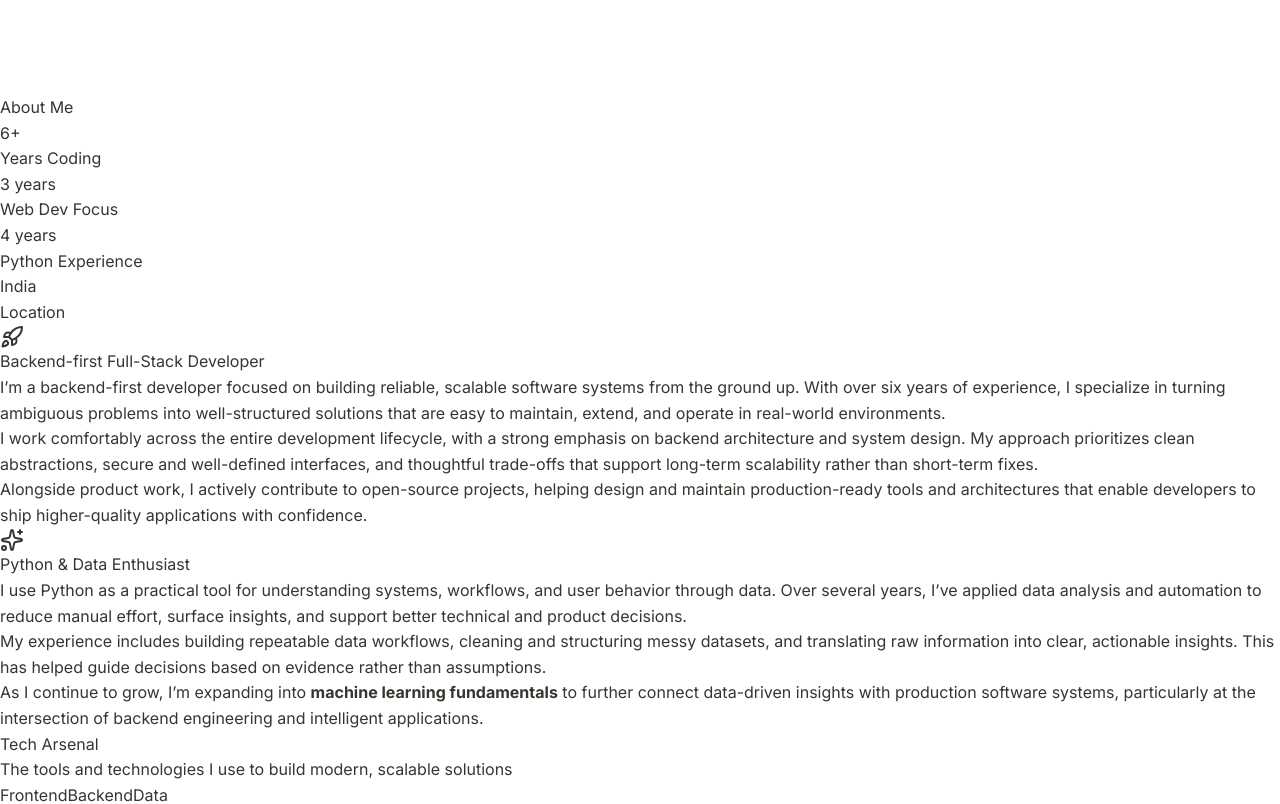
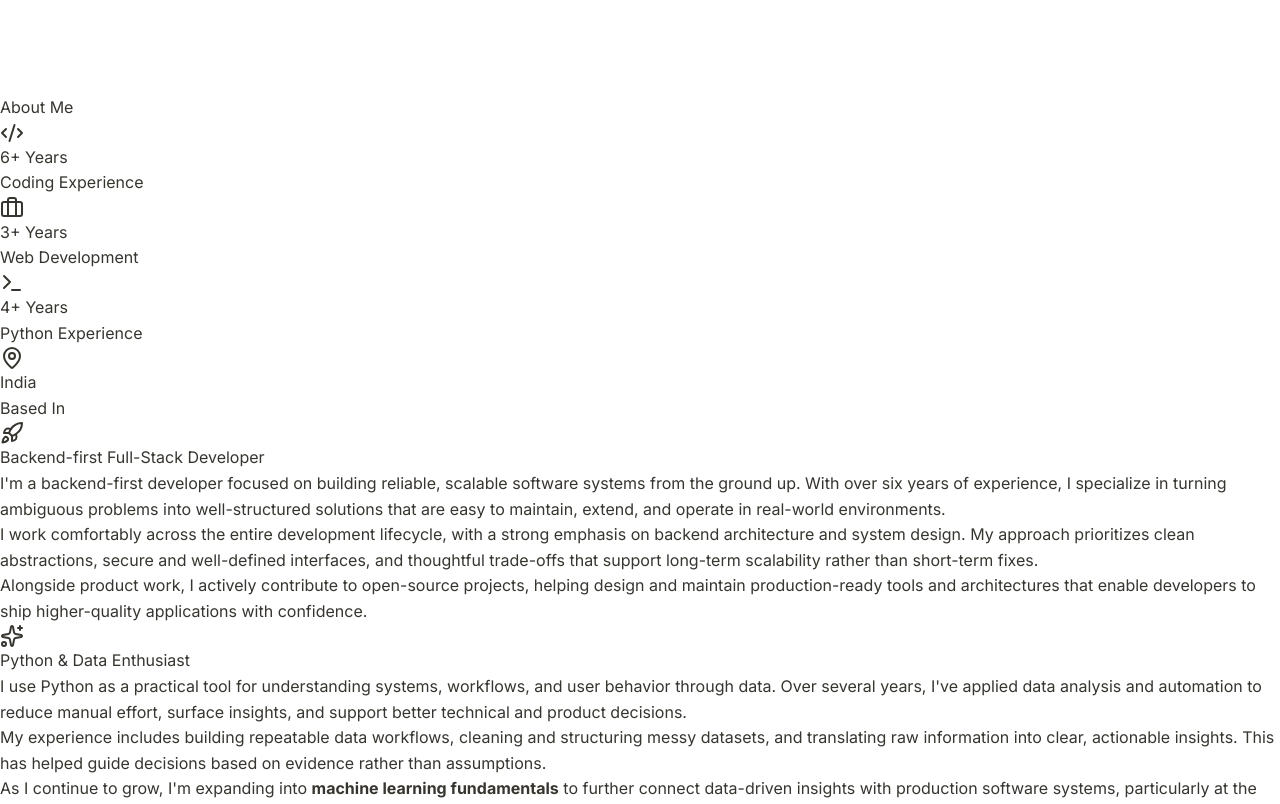
Before and after one commit to GitCoder052023/Portfolio, a Next.js app: page / in a window 1280 px wide. Shown: the part 1409-2213 px from the top of the page. Built offline with nearby package versions, Linux system fonts and the light colour scheme.

Commit message:
feat: Update About component layout and enhance stats section with icons and improved descriptions

```diff
--- a/app/components/About.tsx
+++ b/app/components/About.tsx
@@ -26,20 +26,37 @@ export default function About() {
             About Me
           </h2>
 
-          <div className="grid md:grid-cols-4 gap-6 mb-16">
+          <div className="grid grid-cols-2 md:grid-cols-4 gap-6 mb-16">
             {ABOUT_STATS.map((stat, index) => {
+              const Icon = stat.icon;
               return (
                 <motion.div
                   key={stat.label}
                   initial={{ opacity: 0, y: 20 }}
                   animate={isInView ? { opacity: 1, y: 0 } : { opacity: 0, y: 20 }}
                   transition={{ duration: 0.5, delay: index * 0.1 }}
-                  className="bg-white p-6 rounded-xl border border-[#e9e9e7] hover:border-[#d4d4d1] transition-colors"
+                  className="group relative"
                 >
-                  <div className="text-3xl font-bold text-[#37352f] mb-1">
+                  <div className={`relative h-full p-6 rounded-2xl border border-[#e9e9e7] bg-white transition-all duration-300 hover:shadow-[0_8px_30px_rgb(0,0,0,0.04)] hover:border-[#d4d4d1]`}>
+                    <div className="flex flex-col gap-4">
+                      {/* Icon Circle */}
+                      <div className={`w-10 h-10 rounded-xl ${stat.color} flex items-center justify-center transition-transform duration-300 group-hover:scale-110`}>
+                        <Icon className={`w-5 h-5 ${stat.iconColor}`} />
+                      </div>
+
+                      <div className="space-y-1">
+                        <div className="text-2xl font-bold text-[#37352f] tracking-tight">
                           {stat.value}
                         </div>
-                  <div className="text-sm text-[#787774]">{stat.label}</div>
+                        <div className="text-[13px] font-medium text-[#9d9b97] leading-tight">
+                          {stat.label}
+                        </div>
+                      </div>
+                    </div>
+
+                    {/* Notion-style subtle hover indicator */}
+                    <div className="absolute top-3 right-3 w-1.5 h-1.5 rounded-full bg-[#e9e9e7] opacity-0 group-hover:opacity-100 transition-opacity" />
+                  </div>
                 </motion.div>
               );
             })}
@@ -62,7 +79,7 @@ export default function About() {
               </div>
 
               <p className="text-[#787774] leading-relaxed mb-4">
-      I’m a backend-first developer focused on building reliable, scalable software
+                I'm a backend-first developer focused on building reliable, scalable software
                 systems from the ground up. With over six years of experience, I specialize
                 in turning ambiguous problems into well-structured solutions that are easy
                 to maintain, extend, and operate in real-world environments.
@@ -99,7 +116,7 @@ export default function About() {
 
               <p className="text-[#787774] leading-relaxed mb-4">
                 I use Python as a practical tool for understanding systems, workflows, and
-      user behavior through data. Over several years, I’ve applied data analysis
+                user behavior through data. Over several years, I've applied data analysis
                 and automation to reduce manual effort, surface insights, and support better
                 technical and product decisions.
               </p>
@@ -112,7 +129,7 @@ export default function About() {
               </p>
 
               <p className="text-[#787774] leading-relaxed">
-      As I continue to grow, I’m expanding into{" "}
+                As I continue to grow, I'm expanding into{" "}
                 <strong className="text-[#37352f]">machine learning fundamentals</strong>{" "}
                 to further connect data-driven insights with production software systems,
                 particularly at the intersection of backend engineering and intelligent
--- a/app/data/about.ts
+++ b/app/data/about.ts
@@ -1,8 +1,34 @@
+import { Briefcase, Code2, MapPin, Terminal } from "lucide-react";
+
 export const ABOUT_STATS = [
-  { label: "Years Coding", value: "6+" },
-  { label: "Web Dev Focus", value: "3 years" },
-  { label: "Python Experience", value: "4 years" },
-  { label: "Location", value: "India" },
+  {
+    label: "Coding Experience",
+    value: "6+ Years",
+    icon: Code2,
+    color: "bg-amber-50/50",
+    iconColor: "text-amber-600"
+  },
+  {
+    label: "Web Development",
+    value: "3+ Years",
+    icon: Briefcase,
+    color: "bg-blue-50/50",
+    iconColor: "text-blue-600"
+  },
+  {
+    label: "Python Experience",
+    value: "4+ Years",
+    icon: Terminal,
+    color: "bg-emerald-50/50",
+    iconColor: "text-emerald-600"
+  },
+  {
+    label: "Based In",
+    value: "India",
+    icon: MapPin,
+    color: "bg-rose-50/50",
+    iconColor: "text-rose-600"
+  },
 ];
 
 export const TECH_CATEGORIES = [
--- a/app/layout.tsx
+++ b/app/layout.tsx
@@ -102,7 +102,7 @@ export default function RootLayout({
               "@type": "WebSite",
               url: "https://hamdankhubaib.in",
               name: "Hamdan Khubaib - Full-Stack Developer",
-              description: "16-year-old full-stack developer from India. Building Exam Bazar.",
+              description: "Backend-first full-stack developer focused on building scalable, reliable, and maintainable software solutions. Experienced in designing systems that solve real-world problems and scale with growth.",
               author: {
                 "@type": "Person",
                 name: "Hamdan Khubaib",
```
Lines whose indentation alone changed are shown as unchanged.
